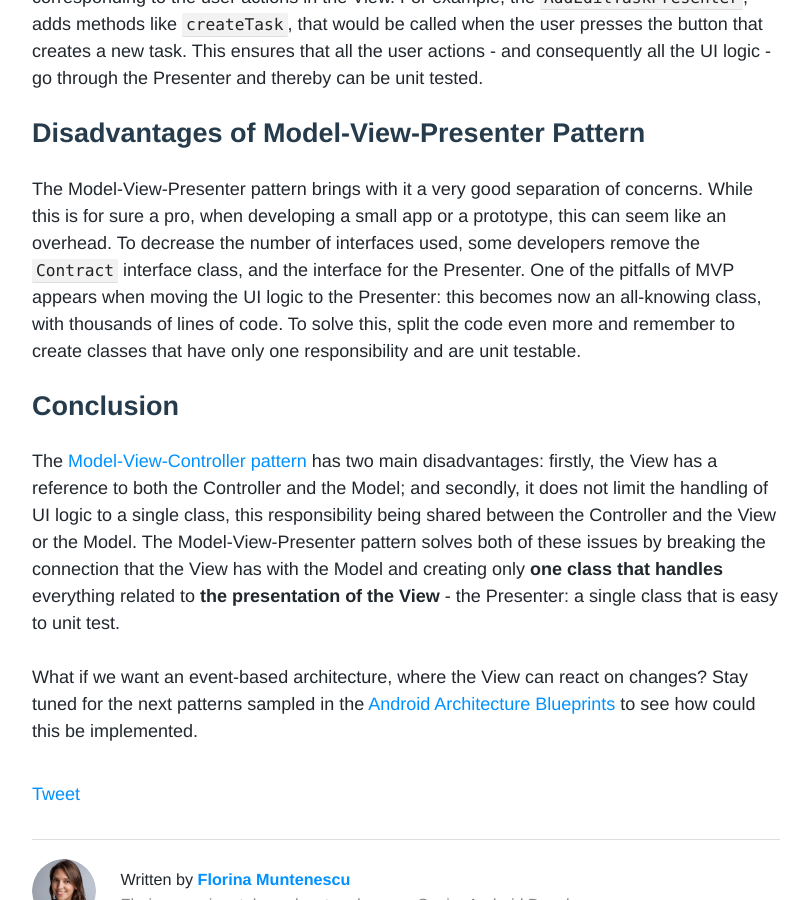
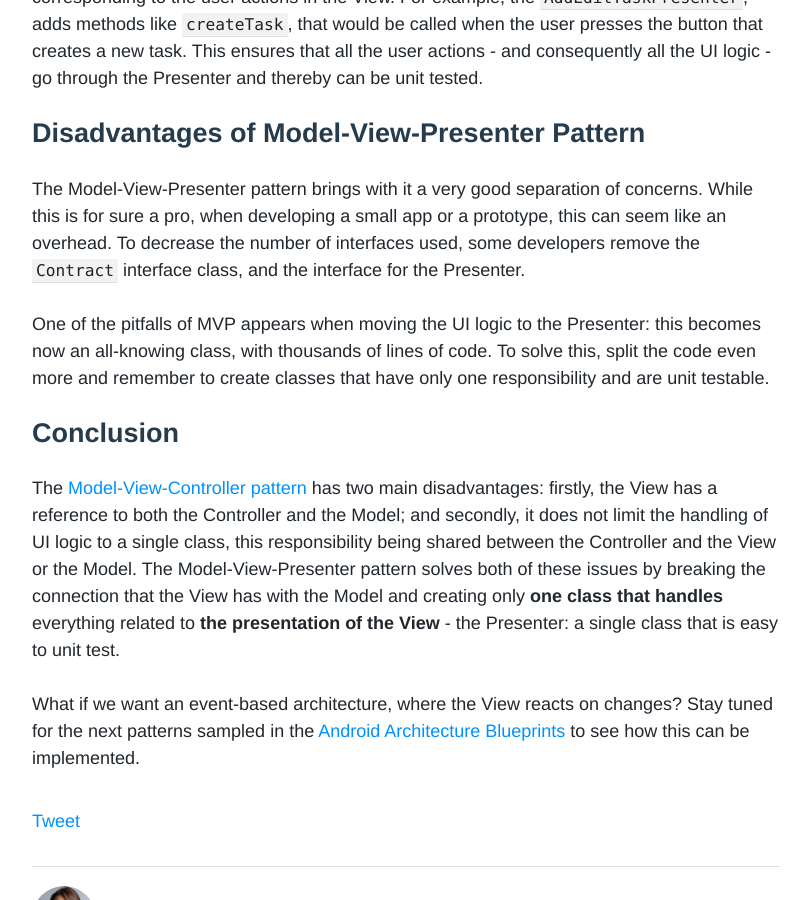
Before and after one commit to upday/upday.github.io, a Jekyll site: the page built from _posts/blog/2016-10-08-model-view-presenter.md, in a window 1280 px wide and 900 px high, scrolled down 5070 px. Shown: the whole window, without its empty margins (234-1043 px from the left). Built offline with Jekyll 4.4.1, drawn with Linux system fonts in a browser that asks for light colours; nearby versions of some CDN libraries; some web fonts are replaced; comment, search, counter and statistics services are not loaded; some of the changed lines change nothing that is shown; some of the changed text lies outside the part shown.

Commit message:
mvp post date update

```diff
--- a/_posts/blog/2016-09-05-model-view-presenter.md
+++ b/_posts/blog/2016-10-08-model-view-presenter.md
@@ -7,10 +7,10 @@
 author: florina_muntenescu
 excerpt: The MVP pattern became one of the most popular patterns in Android in the last couple of years. Let's see what MVP is and how we applied it in Google's Android Architecture Blueprints.
 tags: [Android, Architecture, MVP]
-date: 2016-09-05T10:39:55-04:00
+date: 2016-10-08T00:39:55-04:00
 ---
 
-It's about time we developers start thinking on how we can apply good architecture patterns in our Android apps. To help with this, Google offers <a href="https://github.com/googlesamples/android-architecture">Android Architecture Blueprints</a>, where <a href="https://github.com/erikhellman">Erik Hellman</a> and I worked together on the <a href="https://github.com/googlesamples/android-architecture/tree/todo-mvp-rxjava/">MVP & RxJava</a> sample. Let's have a look at how we applied it and the pros and cons of this approach.
+It's about time we developers start thinking about how we can apply good architecture patterns in our Android apps. To help with this, Google offers <a href="https://github.com/googlesamples/android-architecture">Android Architecture Blueprints</a>, where <a href="https://github.com/erikhellman">Erik Hellman</a> and I worked together on the <a href="https://github.com/googlesamples/android-architecture/tree/todo-mvp-rxjava/">MVP & RxJava</a> sample. Let's have a look at how we applied it and the pros and cons of this approach.
 
 ## The Model-View-Presenter Pattern
 
@@ -164,10 +164,11 @@
 ## Disadvantages of Model-View-Presenter Pattern
 
 The Model-View-Presenter pattern brings with it a very good separation of concerns. While this is for sure a pro, when developing a small app or a prototype, this can seem like an overhead. To decrease the number of interfaces used, some developers remove the `Contract` interface class, and the interface for the Presenter.
+
 One of the pitfalls of MVP appears when moving the UI logic to the Presenter: this becomes now an all-knowing class, with thousands of lines of code. To solve this, split the code even more and remember to create classes that have only one responsibility and are unit testable.
 
 ## Conclusion
 
 The <a href="https://upday.github.io/blog/model-view-controller/">Model-View-Controller pattern</a> has two main disadvantages: firstly, the View has a reference to both the Controller and the Model; and secondly, it does not limit the handling of UI logic to a single class, this responsibility being shared between the Controller and the View or the Model. The Model-View-Presenter pattern solves both of these issues by breaking the connection that the View has with the Model and creating only **one class that handles** everything related to **the presentation of the View** - the Presenter: a single class that is easy to unit test.
 
-What if we want an event-based architecture, where the View can react on changes? Stay tuned for the next patterns sampled in the <a href="https://github.com/googlesamples/android-architecture">Android Architecture Blueprints</a> to see how could this be implemented.
+What if we want an event-based architecture, where the View reacts on changes? Stay tuned for the next patterns sampled in the <a href="https://github.com/googlesamples/android-architecture">Android Architecture Blueprints</a> to see how this can be implemented.
```
